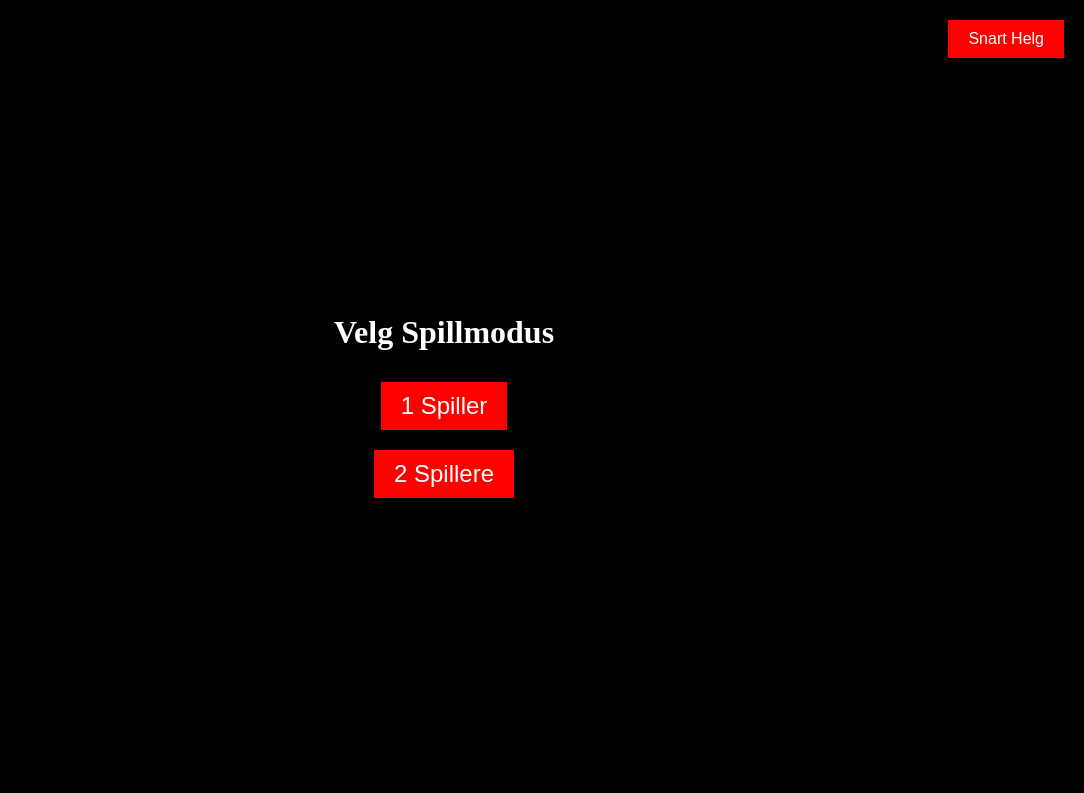
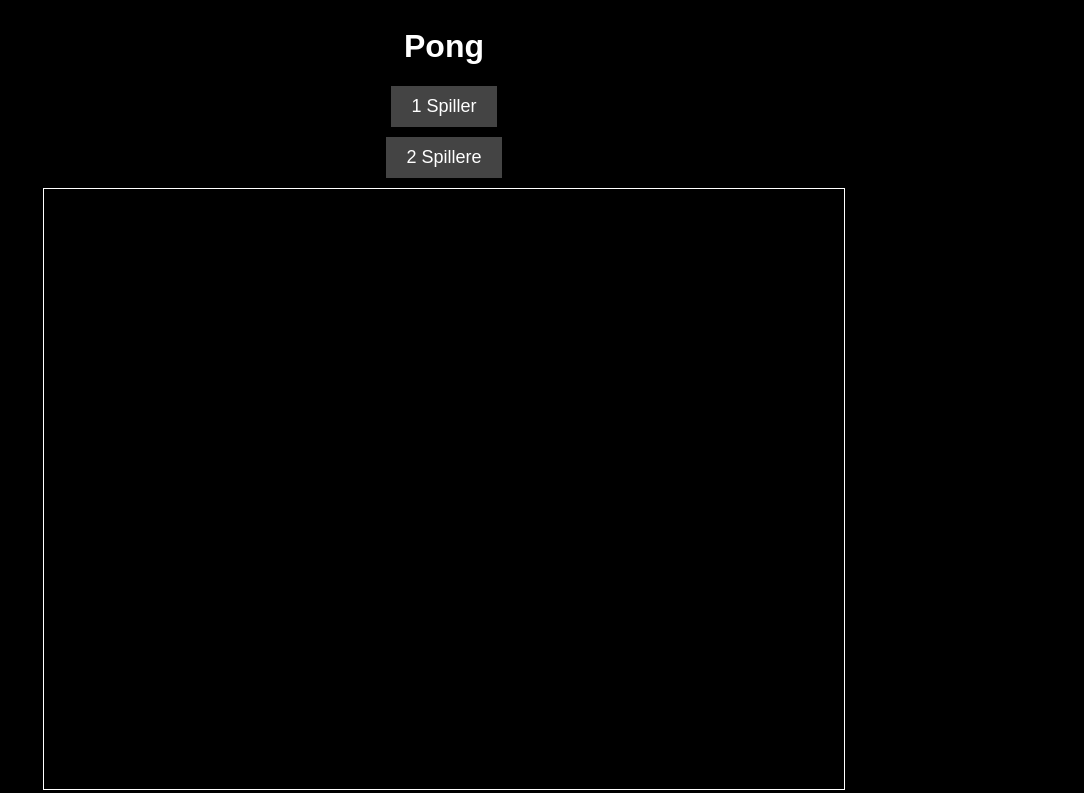
Before and after one commit to webss1/pong, a plain HTML site: page index.html in a window 1280 px wide. Shown: the whole page, without its empty margins (196-1280 px from the left). Drawn offline with Linux system fonts and the light colour scheme.

Commit message:
Update index.html

```diff
--- a/index.html
+++ b/index.html
@@ -10,88 +10,39 @@
             justify-content: center;
             align-items: center;
             height: 100vh;
+            background-color: #000;
+            color: #fff;
+            font-family: Arial, sans-serif;
             margin: 0;
-            background: #000;
-            position: relative;
-            flex-direction: column;
         }
         canvas {
-            border: 1px solid red;
-            display: none; /* Gjør canvas usynlig til spillmodus er valgt */
+            border: 1px solid #fff;
         }
-        /* Knapp i høyre hjørne */
-        .helg-button {
-            position: absolute;
-            top: 20px;
-            right: 20px;
-            background-color: red;
-            color: white;
+        .menu {
+            text-align: center;
+        }
+        .menu button {
+            display: block;
+            margin: 10px auto;
+            padding: 10px 20px;
+            font-size: 18px;
+            background-color: #444;
+            color: #fff;
             border: none;
-            padding: 10px 20px;
-            font-size: 1em;
             cursor: pointer;
-            font-family: Arial, sans-serif;
         }
-        .helg-button:hover {
-            background-color: darkred;
-        }
-        /* Knappene for valg av spillmodus */
-        .mode-button {
-            background-color: red;
-            color: white;
-            border: none;
-            padding: 10px 20px;
-            font-size: 1.5em;
-            cursor: pointer;
-            font-family: Arial, sans-serif;
-            margin: 10px;
-        }
-        .mode-button:hover {
-            background-color: darkred;
-        }
-        .mode-select {
-            display: flex;
-            flex-direction: column;
-            align-items: center;
+        .menu button:hover {
+            background-color: #666;
         }
     </style>
 </head>
 <body>
-
-    <!-- Canvas for Pong-spillet -->
-    <canvas id="pongCanvas" width="650" height="400"></canvas>
-
-    <!-- Knappen som sender deg til Snart Helg -->
-    <button class="helg-button" onclick="window.location.href='https://webss1.github.io/Snart-Helg/'">Snart Helg</button>
-
-    <!-- Valg for spillmodus -->
-    <div class="mode-select" id="modeSelect">
-        <h1 style="color: white;">Velg Spillmodus</h1>
-        <button class="mode-button" onclick="startGame(1)">1 Spiller</button>
-        <button class="mode-button" onclick="startGame(2)">2 Spillere</button>
+    <div class="menu">
+        <h1>Pong</h1>
+        <button onclick="startGame('1')">1 Spiller</button>
+        <button onclick="startGame('2')">2 Spillere</button>
+        <canvas id="pongCanvas" width="800" height="600"></canvas>
     </div>
-
-    <script>
-        const canvas = document.getElementById('pongCanvas');
-        const modeSelect = document.getElementById('modeSelect');
-
-        // Start spillet basert på valgt modus
-        function startGame(players) {
-            modeSelect.style.display = 'none'; // Skjul valget av spillmodus
-            canvas.style.display = 'block'; // Vis canvas for pong
-            if (players === 1) {
-                // Start 1-spiller modus
-                console.log("1-spiller modus valgt");
-                // Her kan du implementere AI eller noe for å styre den andre platen
-            } else {
-                // Start 2-spillere modus
-                console.log("2-spillere modus valgt");
-                // Start vanlig pong-spill for 2 spillere
-            }
-        }
-
-        // Last inn pong.js-funksjonaliteten når en spillmodus er valgt
-        // Du kan kalle dette skriptet for å starte spillet i henhold til valget
-    </script>
+    <script src="game.js"></script>
 </body>
 </html>
```
